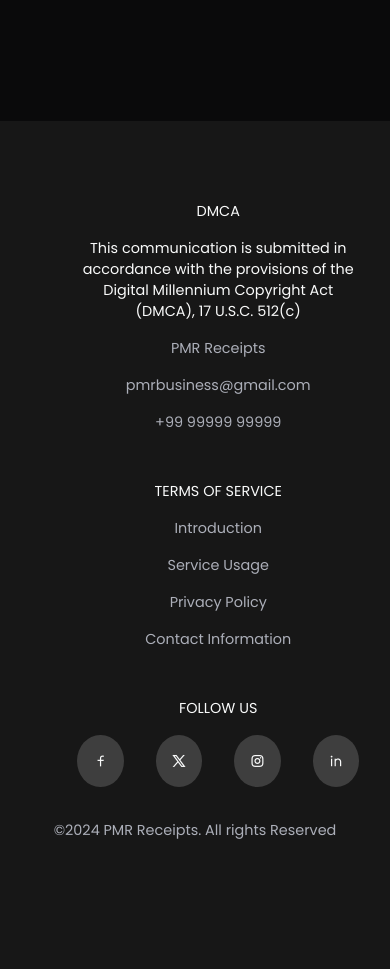
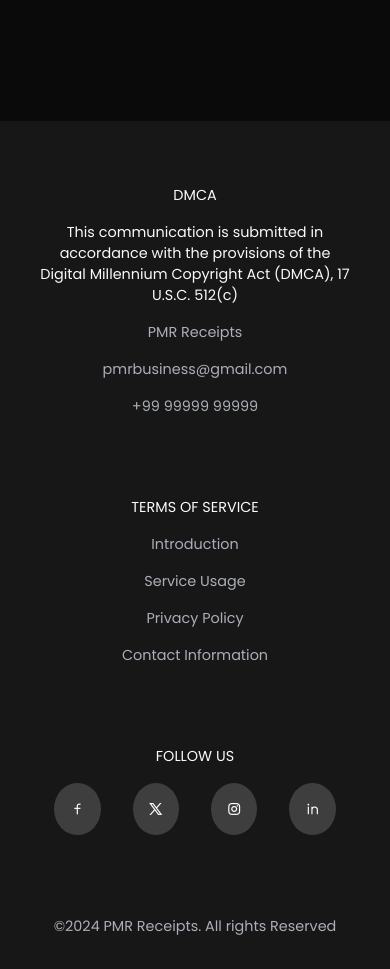
Before and after one commit to Sarans13/PMR_receipts, a plain HTML site: page index.html in a window 390 px wide. Shown: the part 7520-8489 px from the top of the page. Before the commit the page ends 8409 px from the top, so only its background shows below. Drawn offline with nearby package versions, Linux system fonts and the light colour scheme.

Commit message:
made footer responsiveness correct

```diff
--- a/Assets/Styles/style.css
+++ b/Assets/Styles/style.css
@@ -653,6 +653,10 @@
     gap: 2rem;
 }
 
+.footer__column__3 .icons__holder div{
+    margin-bottom: 1rem;
+}
+
 .footer__column__3 .icons__holder a {
     background-color: #3E3E3E;
     padding: 1rem;
@@ -682,6 +686,8 @@
     background-color: hsl(228,4%,35%);
 }
 
+
+
 /*=============== BREAKPOINTS ===============*/
 /* For small devices */
 @media (min-width: 550px) {
@@ -689,6 +695,31 @@
         grid-template-columns: repeat(2, 1fr);
     }
 }
+
+/* For small devices */
+@media (max-width: 500px) {
+    .footer{
+        padding: 2rem 0 2rem 0;
+    }
+    .column__container {
+        width: 100%;
+    }
+
+    .footer__column__3 .icons__holder{
+        flex-wrap: wrap;
+    }
+
+    .footer__column__1,
+    .footer__column__2,
+    .footer__column__3 {
+        margin-bottom: 2rem;
+    }
+
+    .footer__column__3 .icons__holder {
+        margin-top: 2rem;
+    }
+}
+
 
 
 /* For medium devices */
```
